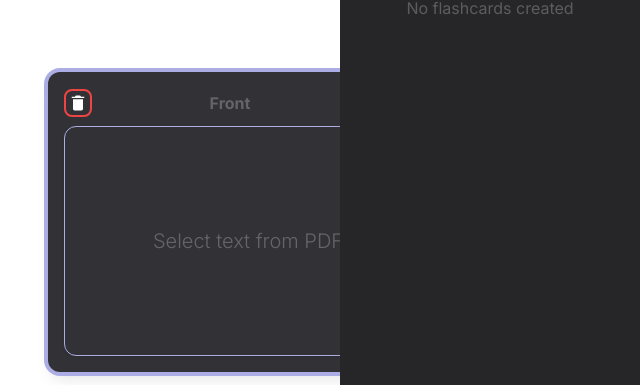
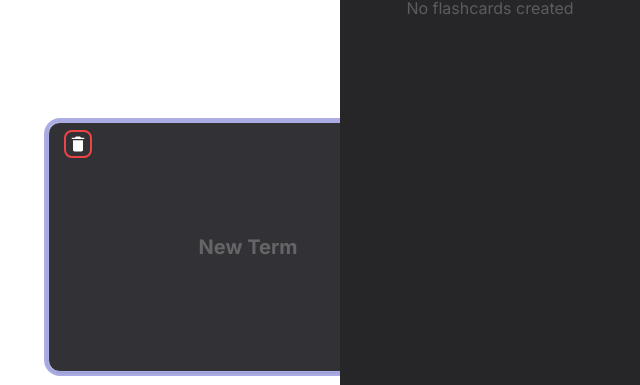
Before and after one commit to fahimWad/cs188-hci, a React (Create React App) app in the folder nebula/: page / in a window 1280 px wide. Shown: the part 412-797 px from the top of the page, without its empty margins (640-1280 px from the left). Built offline with nearby package versions, Linux system fonts and the light colour scheme; a small style sheet from the web is missing.

Commit message:
Modified floating flashcard styling and structure

```diff
--- a/nebula/src/components/FlipButton.tsx
+++ b/nebula/src/components/FlipButton.tsx
@@ -9,9 +9,11 @@ interface FlipButtonProps {
 export default function FlipButton({ onClick, isActive }:FlipButtonProps) {
   return (
     <button
-      className={`p-0.5 mr-2 rounded-lg border-2 border-primary-3 text-white text-xl bg-transparent hover:bg-primary-3 font-size-sm cursor-pointer ${isActive ? 'opacity-100' : 'opacity-50'}`}
+      className={`p-0.5 mr-2 rounded-lg border-2 border-primary-3 text-white text-xl bg-transparent font-size-sm ${isActive ? 'opacity-100 hover:bg-primary-3 cursor-pointer' : 'opacity-50'}`}
         type="button"
         onClick={onClick}
+        disabled={!isActive}
+        aria-disabled={!isActive}
         aria-label="Flip"
         title="Flip"
     >
--- a/nebula/src/components/FloatingFlashcard.tsx
+++ b/nebula/src/components/FloatingFlashcard.tsx
@@ -21,37 +21,35 @@ const FloatingFlashcard: React.FC<FloatingFlashcardProps> = ({
   //   if (!flashcard || (!flashcard.front && !flashcard.back)) return null;
   const [flipped, setFlipped] = React.useState(false);
   return (
-    <div className="fixed bottom-4 left-1/2 transform -translate-x-1/2 translate-x-12 bg-secondary-2 text-white-25 p-4 rounded-xl shadow-lg z-50 ring-primary-3 ring-4 w-[400px] h-[300px] [perspective:1000px] flex flex-col">
+    <div className="fixed bottom-4 left-1/2 transform -translate-x-1/2 translate-x-12 bg-transparent text-white-25 rounded-xl z-50 w-[400px] h-[250px] [perspective:1000px] flex flex-col">
+      {/* Flashcard flip section */}
+      <div
+      className={`relative w-full h-full transition-transform duration-700 [transform-style:preserve-3d] ring-primary-3 ring-4 rounded-xl ${
+        flipped ? "[transform:rotateX(180deg)]" : ""
+      }`}
+      >
       {/* Flashcard header */}
-      <div className="w-full flex justify-between items-center mb-2">
-        {/* Delete Button */}
-        <DeleteButton color='red' onClick={onDelete}/>
-        {/* Front/back label */}
-        {!flipped ? (<p className="font-bold">Front</p>) : (<p className="font-bold">Back</p>)}
-        <div>
-          {/* Flip button */}
+      <div className={`absolute ${flipped ? "bottom-0" : "top-0"} left-0 w-full flex justify-between items-center px-4 py-2 z-20 pointer-events-auto ${flipped ? "[transform:rotateX(180deg)]" : ""}`}>
+        {/* Delete Button (top left) */}
+        <DeleteButton color="red" onClick={onDelete} />
+        {/* Flip and Confirm buttons (top right) */}
+        <div className="flex gap-2">
           <FlipButton
         isActive={flashcard.front.length > 0}
         onClick={() => {
           onFlip();
           setFlipped((prev) => !prev);
-            }} />
-          {/* Confirm button */}
+        }}
+          />
           <ConfirmButton
         isActive={flashcard.front.length > 0 && flashcard.back.length > 0}
         onClick={() => {
           onConfirm();
           setFlipped(false);
-            }} />
+        }}
+          />
         </div>
-
       </div>
-      {/* Flashcard flip section*/}
-      <div
-        className={`relative w-full h-full transition-transform duration-700 [transform-style:preserve-3d] ${
-          flipped ? "[transform:rotateX(180deg)]" : ""
-        }`}
-      >
       {/* Flashcard front */}
       <div
         className="absolute inset-0 flex items-center justify-center
@@ -59,11 +57,10 @@ const FloatingFlashcard: React.FC<FloatingFlashcardProps> = ({
             text-xl font-bold
             [backface-visibility:hidden] overflow-auto"
       >
-          {flashcard.front.length > 0 ?
-            (
+        {flashcard.front.length > 0 ? (
         <p className="text-center p-2 text-white-50">{flashcard.front}</p>
         ) : (
-            <p className="text-center p-2 font-light">Select text from PDF</p>
+        <p className="text-center p-2 font-bold">New Term</p>
         )}
       </div>
       {/* Flashcard back */}
@@ -74,8 +71,7 @@ const FloatingFlashcard: React.FC<FloatingFlashcardProps> = ({
             [transform:rotateX(180deg)]
             [backface-visibility:hidden] overflow-auto"
       >
-          {flashcard.back.length > 0 ?
-            (
+        {flashcard.back.length > 0 ? (
         <p className="text-center p-2 text-white-50">{flashcard.back}</p>
         ) : (
         <p className="text-center p-2 font-light">Select text from PDF</p>
```
Lines whose indentation alone changed are shown as unchanged.
